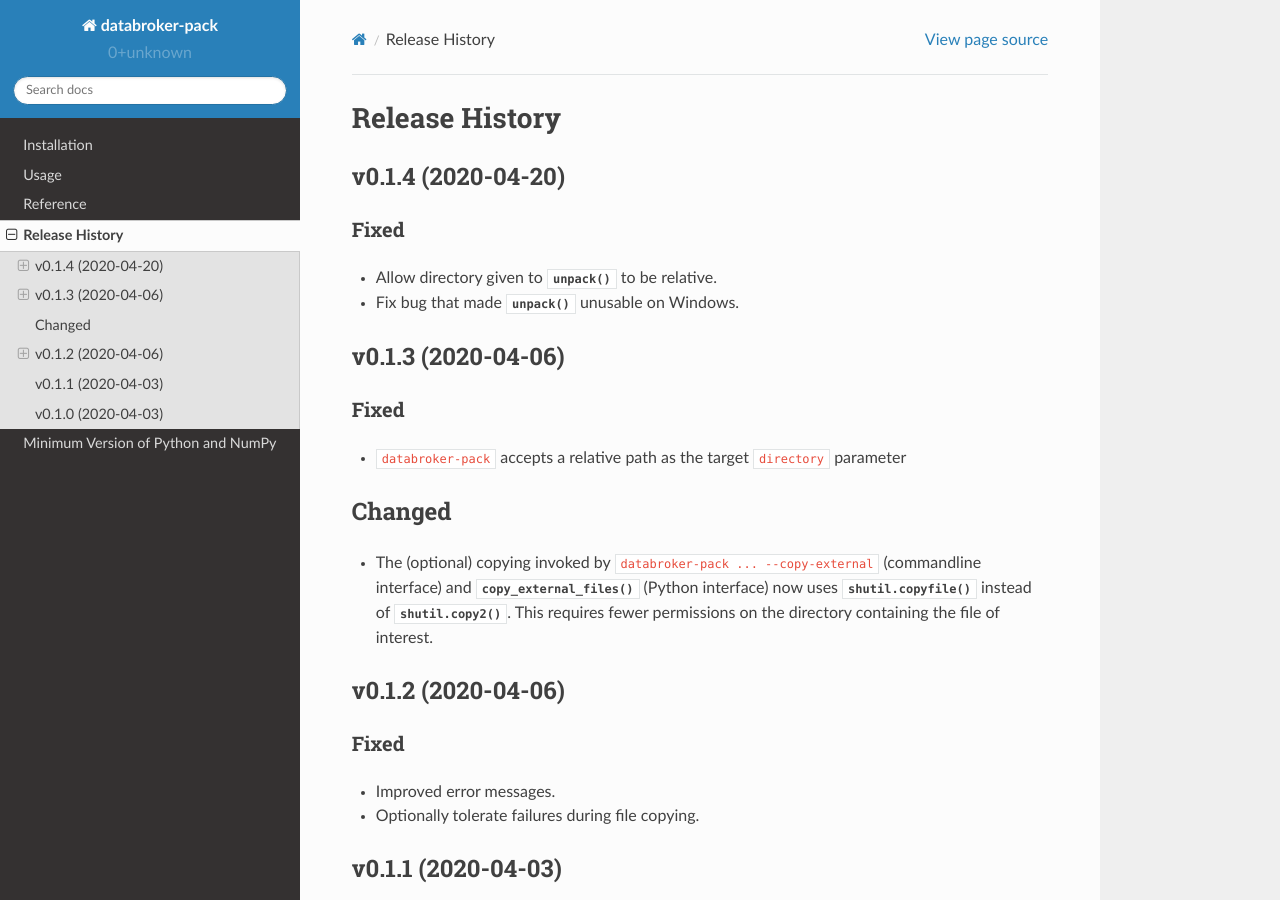
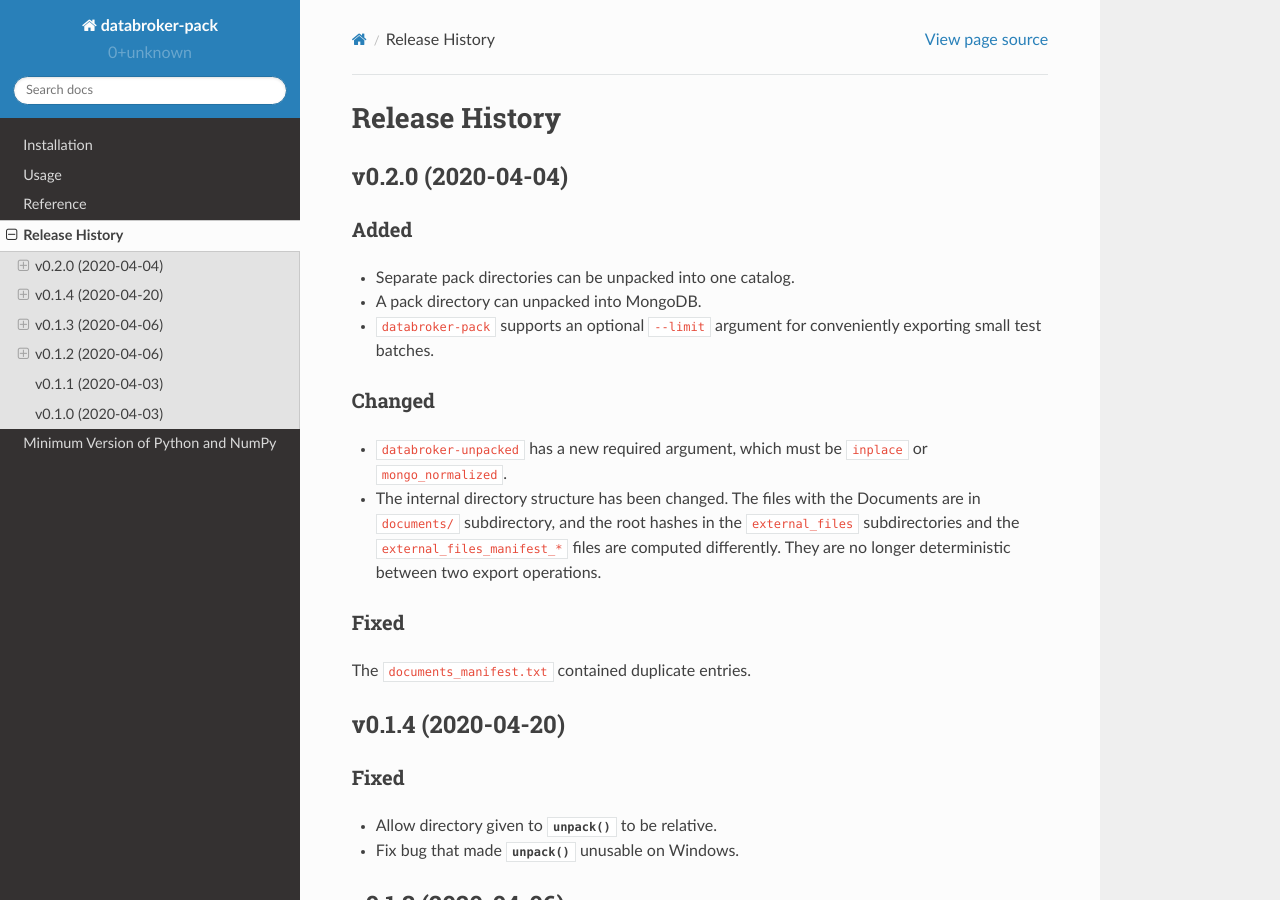
Before and after one commit to bluesky/databroker-pack, a Sphinx documentation site: the page built from docs/source/release-history.rst, in a window 1280 px wide and 900 px high. Built offline with Sphinx 7.4.7 and the Read the Docs theme 2.0.0, drawn with Linux system fonts in a browser that asks for light colours.

Commit message:
Add release notes for 0.2.0

```diff
--- a/docs/source/release-history.rst
+++ b/docs/source/release-history.rst
@@ -1,6 +1,33 @@
 ===============
 Release History
 ===============
+
+v0.2.0 (2020-04-04)
+-------------------
+
+Added
++++++
+
+* Separate pack directories can be unpacked into one catalog.
+* A pack directory can unpacked into MongoDB.
+* ``databroker-pack`` supports an optional ``--limit`` argument for
+  conveniently exporting small test batches.
+
+Changed
++++++++
+
+* ``databroker-unpacked`` has a new required argument, which must be
+  ``inplace`` or ``mongo_normalized``.
+* The internal directory structure has been changed. The files with the
+  Documents are in ``documents/`` subdirectory, and the root hashes in the
+  ``external_files`` subdirectories and the ``external_files_manifest_*`` files
+  are computed differently. They are no longer deterministic between two export
+  operations.
+
+Fixed
++++++
+
+The ``documents_manifest.txt`` contained duplicate entries.
 
 v0.1.4 (2020-04-20)
 -------------------
@@ -21,7 +48,7 @@
   parameter
 
 Changed
--------
++++++++
 
 * The (optional) copying invoked by ``databroker-pack ... --copy-external``
   (commandline interface) and :func:`~databroker_pack.copy_external_files`
```
